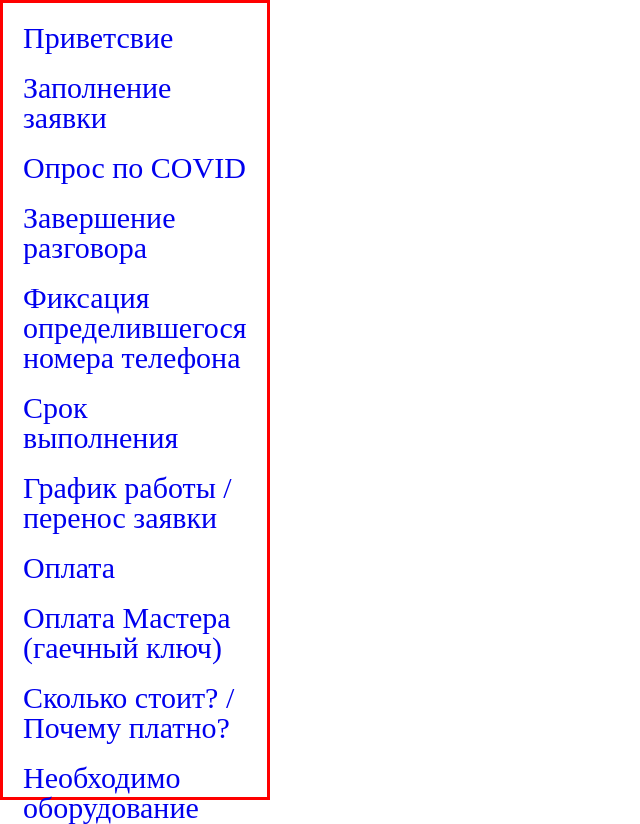
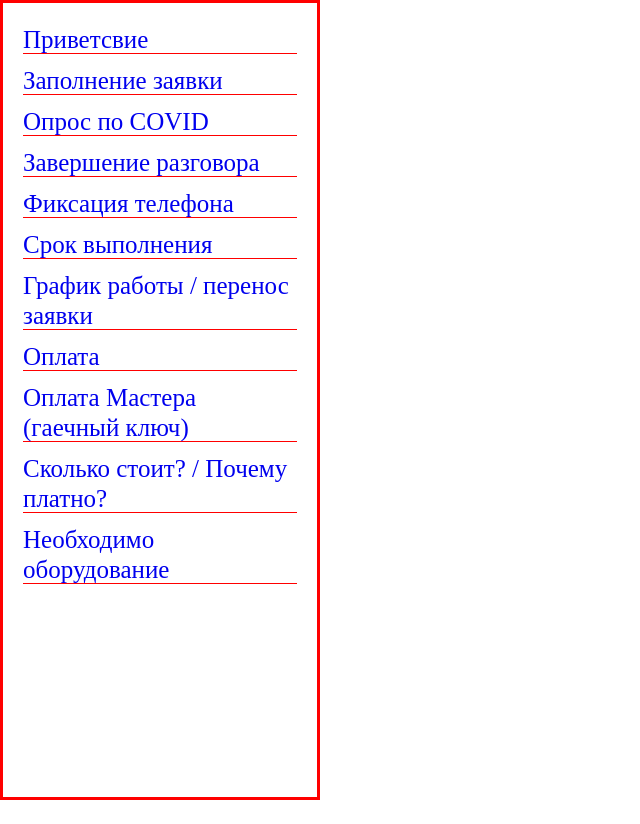
Before and after one commit to SukhoparovAS/script, a plain HTML site: page index.html in a window 1280 px wide. Shown: the whole page, without its empty margins (0-640 px from the left). After the commit the page ends 800 px from the top, so only its background shows below. Drawn offline with Linux system fonts and the light colour scheme.

Commit message:
Add files via upload

```diff
--- a/css/style.scss
+++ b/css/style.scss
@@ -13,9 +13,16 @@ body{
 .menu{
 	border: 3px solid red;
 	padding: 20px;
-	flex: 0 1 10%;
+	flex: 0 1 25%;
 	li{
-		margin-bottom: 20px;
+		margin-bottom: 10px;
+		border-bottom: 1px solid red;
+		a{
+			font-size: 25px;
+			&:hover{
+				color: red;
+			}
+		}
 	}
 }
 main{
--- a/index.html
+++ b/index.html
@@ -12,7 +12,7 @@
 				<li><a href="#z">Заполнение заявки </a></li>
 				<li><a href="#c">Опрос по COVID</a></li>
 				<li><a href="#e">Завершение разговора</a></li>
-				<li><a href="#f">Фиксация определившегося номера телефона</a></li>
+				<li><a href="#f">Фиксация телефона</a></li>
 				<li><a href="#t">Срок выполнения</a></li>
 				<li><a href="#t2">График работы / перенос заявки</a></li>
 				<li><a href="#p">Оплата</a></li>
@@ -163,8 +163,8 @@
 затем:</p>
 
 <p><span class="stext">1.	“Имя заявителя”, назовите, пожалуйста, номер Вашего подъезда/этажа/квартиры</span></p>
-<p><span class="stext">2.	«Имя заявителя», назовите, пожалуйста, код домофона или другой способ войти в подъезд.
-ВТОРИТЬ ЗА АБОНЕНТОМ ПОЛУЧЕННЫЕ ДАННЫЕ!!!</span></p>
+<p><span class="stext">2.	«Имя заявителя», назовите, пожалуйста, код домофона или другой способ войти в подъезд.</span>
+ПОВТОРИТЬ ЗА АБОНЕНТОМ ПОЛУЧЕННЫЕ ДАННЫЕ!!!</p>
 
 <p>Заявитель НЕ ЗНАЕТ кода домофона или НЕ ХОЧЕТ его сообщать:
 <span class="stext"><Имя заявителя>, код домофона необходим для выполнения вашей заявки. Без кода домофона мастер может не попасть в подъезд.</span></p>
```
Also changed, not shown: css/style.css.
